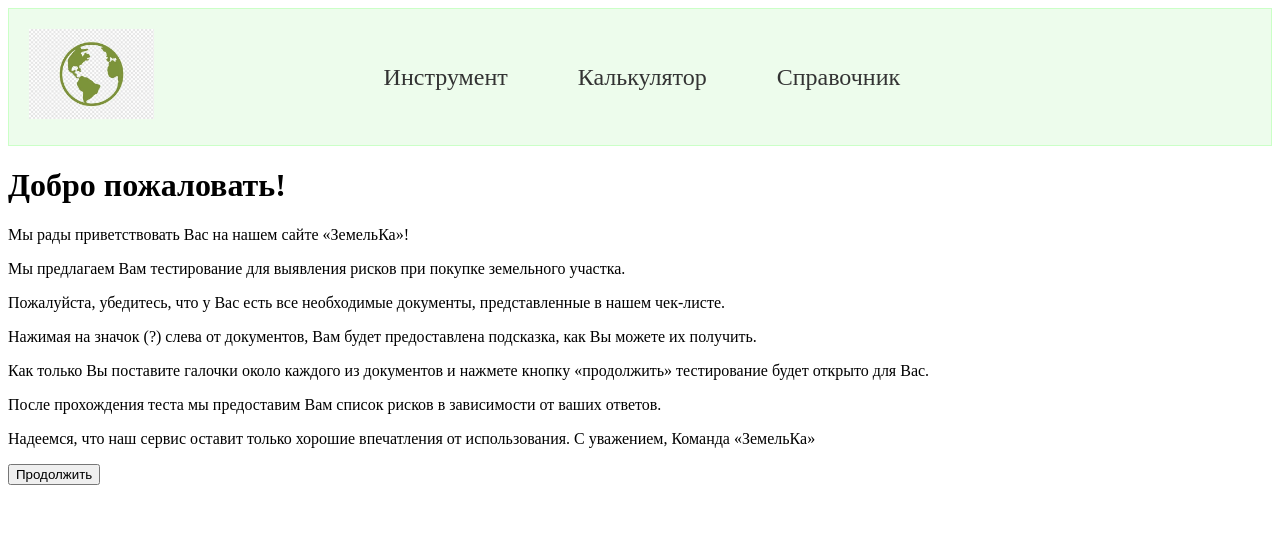
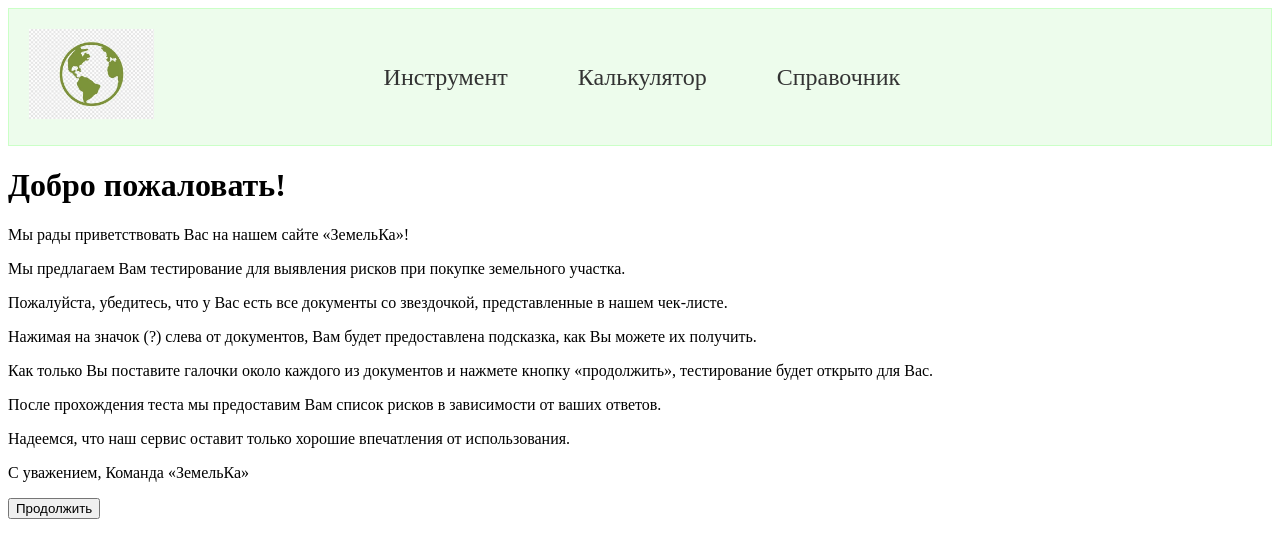
Before and after one commit to IvanTvardovsky/K_plus, a React (Create React App) app: page / in a window 1280 px wide. Shown: the top 558 px of the page. Built offline with nearby package versions, Linux system fonts and the light colour scheme.

Commit message:
checklist

```diff
--- a/package.json
+++ b/package.json
@@ -9,6 +9,7 @@
     "react": "^18.2.0",
     "react-dom": "^18.2.0",
     "react-icons": "^4.10.1",
+    "react-router-dom": "^6.14.1",
     "react-scripts": "5.0.1",
     "web-vitals": "^2.1.4"
   },
--- a/src/App.js
+++ b/src/App.js
@@ -1,6 +1,7 @@
 import React from "react"
 import Navbar from "./components/navbar"
 import Blocks from "./components/blocks"
+import Welcome from "./components/welcome";
 import {BsQuestionCircleFill} from 'react-icons/bs'
 
 class App extends React.Component{
@@ -59,16 +60,7 @@ class App extends React.Component{
                 <div className="App">
                     {showCheck ? (
                         <div>
-                            <h1>Добро пожаловать!</h1>
-                            <p> Мы рады приветствовать Вас на нашем сайте «ЗемельКа»! </p>
-                            <p> Мы предлагаем Вам тестирование для выявления рисков при покупке земельного участка.  </p>
-                            <p> Пожалуйста, убедитесь, что у Вас есть все необходимые документы, представленные в нашем чек-листе. </p>
-                            <p> Нажимая на значок (?) слева от документов, Вам будет предоставлена подсказка, как Вы можете их получить. </p>
-                            <p> Как только Вы поставите галочки около каждого из документов и нажмете кнопку «продолжить» тестирование будет открыто для Вас. </p>
-                            <p> После прохождения теста мы предоставим Вам список рисков в зависимости от ваших ответов. </p>
-                            <p> Надеемся, что наш сервис оставит только хорошие впечатления от использования.
-                                С уважением,
-                                Команда «ЗемельКа» </p>
+                           <Welcome />
                             <button onClick={this.handleContinue1}>Продолжить</button>
                         </div>
                     ) : (
--- a/src/components/navbar.js
+++ b/src/components/navbar.js
@@ -1,30 +1,33 @@
 import React from "react";
 import logo from "../images/logo.webp"
 import Image from "./image"
+import { BrowserRouter as Router, Routes, Route, Link } from "react-router-dom";
 
 class Navbar extends React.Component{
     render(){
         return(
-            <div class="navbar">
-                <div class="navbar-wrapper">
-                    <div class="navbar-logo">
+           <Router>
+               <div className="navbar">
+                   <div className="navbar-wrapper">
+                       <div className="navbar-logo">
                            <Image image={logo} />
                        </div>
-                    <nav role="navigation" class="navbar-menu">
-                        <ul role="list" class="navbar-menu-list">
+                       <nav role="navigation" className="navbar-menu">
+                           <ul role="list" className="navbar-menu-list">
                                <li>
-                                <a href="#">Инструмент</a>
+                                   <Link to="/instrument">Инструмент</Link>
                                </li>
                                <li>
-                                <a href="#">Калькулятор</a>
+                                   <Link to="/calculator">Калькулятор</Link>
                                </li>
                                <li>
-                                <a href="#">Справочник</a>
+                                   <Link to="/handbook">Справочник</Link>
                                </li>
                            </ul>
                        </nav>
                    </div>
                </div>
+           </Router>
         )
     }
 }
--- a/src/components/risk1.js
+++ b/src/components/risk1.js
@@ -28,10 +28,12 @@ class Risk1 extends React.Component{
             help: false
         }
     ]
-    ClickToBlock = () => {
-        this.setState(prevState => ({
-          isClicked: !prevState.isClicked
-        }));
+    ClickToBlock = (event) => {
+        if (event.target.tagName !== 'BUTTON') {
+            this.setState(prevState => ({
+                isClicked: !prevState.isClicked
+            }));
+        }
     };
     handleAnswer1 = (answer) => {
         this.setState(prevState => ({
@@ -80,8 +82,8 @@ class Risk1 extends React.Component{
     render(){
         const { ans, click } = this.state;
         return(
-            <div className="Risk">
-                <h3 onClick={this.ClickToBlock}>Риск №1: Претензии супруга на земельный участок</h3>
+            <div className="Risk" onClick={this.ClickToBlock}>
+                <h3>Риск №1: Претензии супруга на земельный участок</h3>
                 {this.state.isClicked && (
                     <div>
                         <div className="Question">
--- a/src/components/risk10.js
+++ b/src/components/risk10.js
@@ -20,10 +20,12 @@ class Risk10 extends React.Component{
             help: false
         }
     ]
-    ClickToBlock = () => {
-        this.setState(prevState => ({
-          isClicked: !prevState.isClicked
-        }));
+    ClickToBlock = (event) => {
+        if (event.target.tagName !== 'BUTTON') {
+            this.setState(prevState => ({
+                isClicked: !prevState.isClicked
+            }));
+        }
     };
     handleAnswer1 = (answer) => {
         this.setState(prevState => ({
@@ -51,8 +53,8 @@ class Risk10 extends React.Component{
     render(){
         const { ans, click } = this.state;
         return(
-            <div className="Risk">
-                <h3 onClick={this.ClickToBlock}>Риск №10: Отсутствие права собственности у Продавца</h3>
+            <div className="Risk" onClick={this.ClickToBlock}>
+                <h3>Риск №10: Отсутствие права собственности у Продавца</h3>
                 {this.state.isClicked && (
                     <div>
                         <div className="Question">
--- /dev/null
+++ b/src/components/welcome.js
@@ -0,0 +1,19 @@
+import React from "react";
+
+function Welcome({ onContinue }) {
+   return (
+      <div>
+         <h1>Добро пожаловать!</h1>
+         <p>Мы рады приветствовать Вас на нашем сайте «ЗемельКа»!</p>
+         <p>Мы предлагаем Вам тестирование для выявления рисков при покупке земельного участка.</p>
+         <p>Пожалуйста, убедитесь, что у Вас есть все документы со звездочкой, представленные в нашем чек-листе.</p>
+         <p>Нажимая на значок (?) слева от документов, Вам будет предоставлена подсказка, как Вы можете их получить.</p>
+         <p>Как только Вы поставите галочки около каждого из документов и нажмете кнопку «продолжить», тестирование будет открыто для Вас.</p>
+         <p>После прохождения теста мы предоставим Вам список рисков в зависимости от ваших ответов.</p>
+         <p>Надеемся, что наш сервис оставит только хорошие впечатления от использования.</p>
+         <p>С уважением, Команда «ЗемельКа»</p>
+      </div>
+   );
+}
+
+export default Welcome;
```
Also changed, not shown: 1 other file (tests, documents, lock files or other folders). Lines whose indentation alone changed are shown as unchanged.
